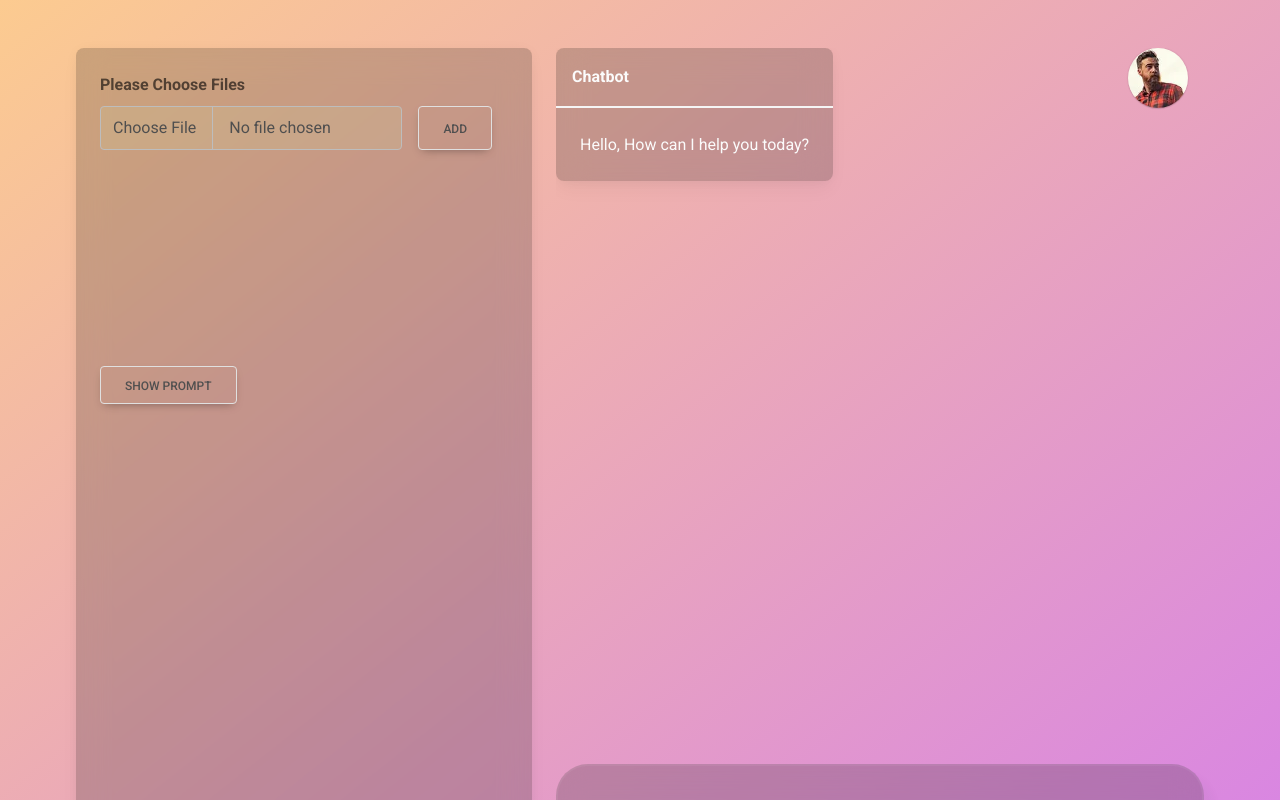
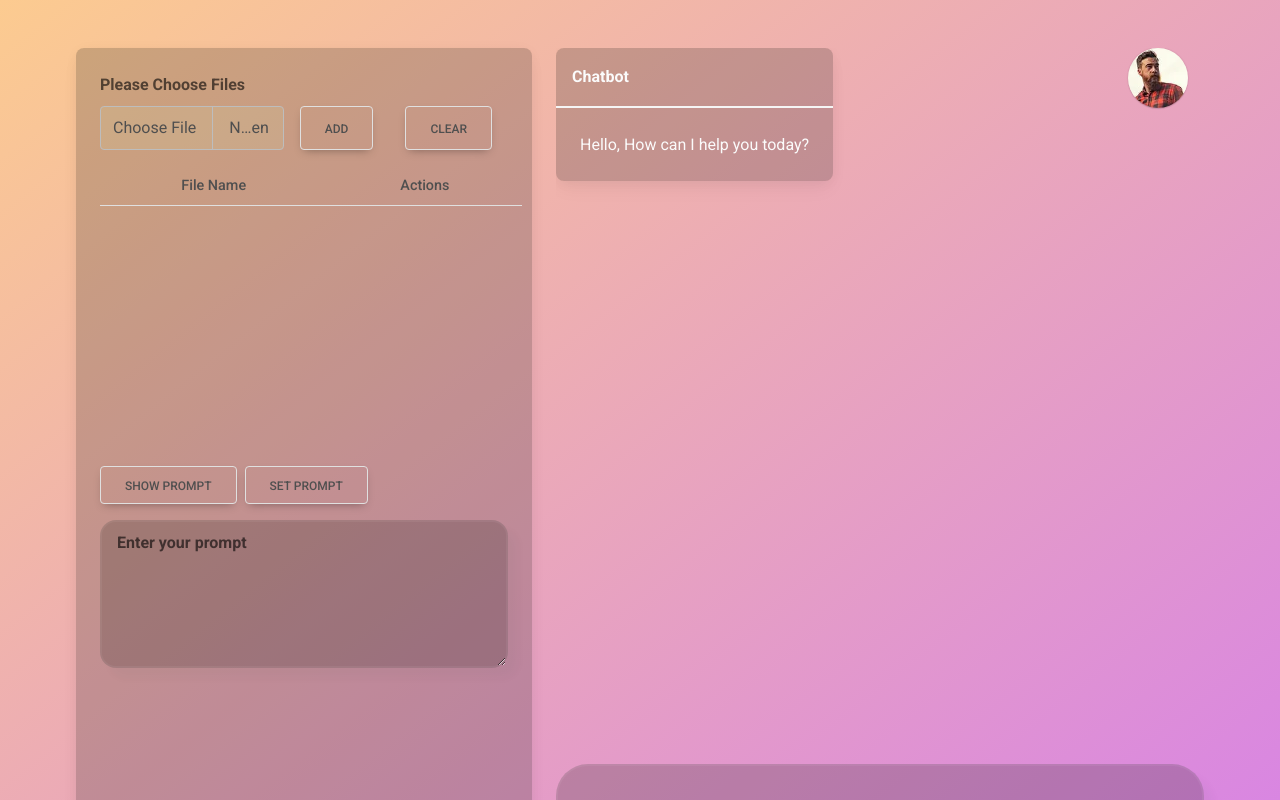
Before and after one commit to AndriiLohvin/web-scraping-chatbot-frontend, a React (Create React App) app: page / in a window 1280 px wide. Shown: the top 800 px of the page. Built offline with nearby package versions, Linux system fonts and the light colour scheme.

Commit message:
able to remove partial database

```diff
--- a/src/Styles/Home.css
+++ b/src/Styles/Home.css
@@ -50,20 +50,28 @@
 .mask-custom {
   background: rgba(24, 24, 16, .2) !important;
   border-radius: 2em;
-  backdrop-filter: blur(15px);
   border: 2px solid rgba(255, 255, 255, 0.05);
   background-clip: padding-box;
   box-shadow: 10px 10px 10px rgba(46, 54, 68, 0.03);
+}
+
+#prompt-box.mask-custom {
+  border-radius: 1em;
 }
 
 #formFileLg {
   background: rgba(209 209 159 / 20%) !important;
 }
 
-#fileupload {
-  min-height: 200px;
-  max-height: 200px;
+.file-table {
+  min-height: 300px;
+  max-height: 300px;
   overflow: auto;
+  width: 33vw;
+}
+
+.table {
+  vertical-align: middle !important;
 }
 
 #filelist {
@@ -78,3 +86,7 @@
 ::-webkit-scrollbar-thumb {
   background-color: rgb(183, 128, 119)  ; /* specify your desired thumb background color here */
 }
+
+#textAreaExample2{
+  margin-top: -10px;
+}
--- a/src/Views/Home.js
+++ b/src/Views/Home.js
@@ -15,9 +15,24 @@ export default function Home(){
   ]);
   const [context, setContext] = useState("");
   const msgRef = useRef(null);
+  const promptRef = useRef(null);
   const handleonClickPromptButton = useCallback(() => {
     SetShowPrompt(!showPrompt);
   }, [showPrompt])
+
+  const handleonClickSetPromptButton = useCallback(() => {
+    const formdata = new FormData();
+    formdata.append("prompt", promptRef.current.value);
+    console.log(promptRef.current.value);
+    console.log(typeof(promptRef.current.value));
+    sendRequestsWithToken("set-prompt", {
+      body: formdata,
+    })
+      .then(response => response.json())
+      .catch((err) => {
+        alert("Failed for reason");
+      })
+  }, [promptRef])
 
   const chat = useRef(null);
 
@@ -39,6 +54,18 @@ export default function Home(){
         alert("Failed for reason");
       })
   }, [file, files])
+
+  const handleonClickClearDatabaseButton = useCallback(() => {
+    // msgRef.current.disabled = true;
+    sendRequestsWithToken("clear-database",{})
+      .then((response) => response.json())
+      .then(
+        setFiles([]),
+      )
+      .catch((err) => {
+        alert("Failed for reason");
+      })
+  }, [])
 
   const handleonClickSendButton = useCallback(() => {
     const formdata = new FormData();
@@ -92,6 +119,19 @@ export default function Home(){
       })
   }, [messages, msgRef, chat])
 
+  const handleonClickRemoveButton = useCallback((index) => {
+    console.log(files[index]);
+    const formdata = new FormData();
+    formdata.append("filename", files[index]);
+    sendRequestsWithToken("clear-database-by-metadata", {
+      body: formdata,
+    })
+      .then(response => response.json)
+      .then(
+        setFiles(files.slice(0, index).concat(files.slice(index + 1)))
+      )
+  }, [files])
+
   return(
     <section class="gradient-custom">
       <div class="container py-5">
@@ -109,29 +149,59 @@ export default function Home(){
                 {/* ------ file-upload-begin -------- */}
                 <div className='file-upload'>
                   <label for="formFileLg" class="form-label"><b>Please Choose Files</b></label>
-                  <div className='d-flex'>
+                  <div className='d-flex mb-3'>
                     <input class="form-control form-control-lg" id="formFileLg" type="file" onChange={handleonChangeChooseFile} />
                     <button type="button" class="btn mx-3 border" onClick={handleonClickAddButton}>Add</button>
+                    <button type="button" class="btn mx-3 border" onClick={handleonClickClearDatabaseButton}>Clear</button>
                   </div>
-                  <ul class="list-unstyled text-primary" id="fileupload">
-                    {
-                      files.map((file, index) => (
-                        <li class="d-flex justify-content-between mt-2" id="filelist" key={index}>{file}</li>
-                      ))
-                    }
-                  </ul>
+                  <div className='file-table text-center'>
+                    <table class="table table-hover table-striped">
+                      <thead>
+                        <tr>
+                          <th className='py-2'>File Name</th>
+                          <th className='py-2'>Actions</th>
+                        </tr>
+                      </thead>
+                      <tbody>
+                        {
+                          files.map((file, index) => (
+                            <tr key={index}>
+                              <td className='py-2'>
+                                  {file}
+                              </td>
+                              <td className='py-2'>
+                                <button type="button" class="btn border" onClick={() => handleonClickRemoveButton(index)}>Remove</button>
+                              </td>
+                            </tr>
+                          ))
+                        }
+                      </tbody>
+                    </table>
+                  </div>
                 </div>
                 {/* ------ file-upload-end -------- */}
 
                 <button type="button" class="btn border mb-3" onClick={handleonClickPromptButton}>{showPrompt ? "Hide" : "Show"} Prompt</button>
+                <button type="button" class="btn border mb-3 mx-2" onClick={handleonClickSetPromptButton}>Set Prompt</button>
+                <div class="form-outline form-white mb-3 mask-custom" id="prompt-box">
+                  <label for="textAreaExample2" class="form-label" style={{paddingLeft: "15px", marginTop:"0.5rem", fontWeight: "bold"}}>Enter your prompt</label>
+                  <textarea
+                    class="form-control px-3"
+                    id="textAreaExample2"
+                    rows="4"
+                    ref={promptRef}
+                    placeholder="You will act as a legal science expert.
+                      Please research this context deeply answer questions based on  given context as well as your knowledge.
+                      If you can't find accurate answer, please reply similar answer to this question or you can give related information to given questions.
+                      Below is context you can refer to."
+                  >
+                  </textarea>
+                </div>
                   {showPrompt && (
                     <div class="text-start">
                       <h5>Prompt</h5>
                       <p>
-                        You will act as a legal science expert.
-                        Please research this context deeply answer questions based on  given context as well as your knowledge.
-                        If you can't find accurate answer, please reply similar answer to this question or you can give related information to given questions.
-                        This is context you can refer to.
+
                       </p>
                       <br />
                       <br />
```
